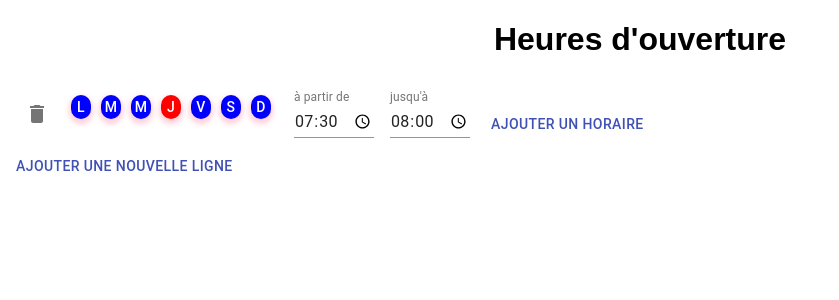
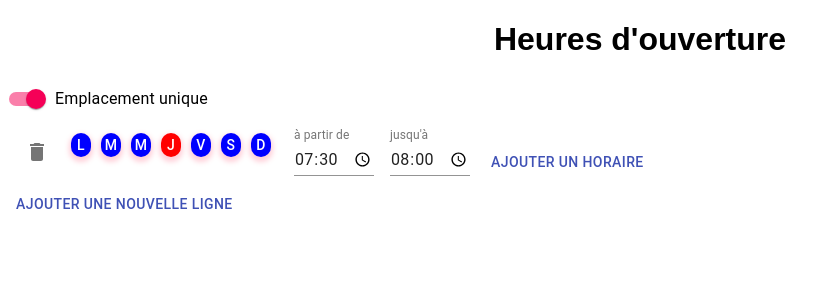
Before and after one commit to casdidier/react-business-day-picker, a React (Create React App) app: page / in a window 1280 px wide. Shown: the top 300 px of the page, without its empty margins (0-839 px from the left). Built offline with nearby package versions, Linux system fonts and the light colour scheme.

Commit message:
added switch button for places choices

```diff
--- a/src/Components/SchedulerContainer.js
+++ b/src/Components/SchedulerContainer.js
@@ -2,6 +2,8 @@ import React, { useState, useContext, useEffect } from "react";
 import { makeStyles } from "@material-ui/core/styles";
 import TimeContainer from "./TimeContainer";
 import Button from "@material-ui/core/Button";
+import FormControlLabel from "@material-ui/core/FormControlLabel";
+import Switch from "@material-ui/core/Switch";
 
 const useStyles = makeStyles((theme) => ({
   container: {
@@ -38,6 +40,7 @@ export default function SchedulerContainer() {
   const [timeContainerList, setTimeContainerList] = useState([WEEKDAYS]);
   const [availableDays, setAvailableDays] = useState(WEEKDAYS);
   const [timeFrames, setTimesFrames] = useState([]);
+  const [uniquePlace, setUniquePlace] = useState(true);
 
   const addTimeContainer = () => {
     const newTimeContainerList = [...timeContainerList, availableDays];
@@ -95,6 +98,16 @@ export default function SchedulerContainer() {
 
   return (
     <div className={classes.container}>
+      <FormControlLabel
+        control={
+          <Switch
+            checked={uniquePlace}
+            onChange={() => setUniquePlace(!uniquePlace)}
+            name="Unique Place"
+          />
+        }
+        label={uniquePlace ? "Emplacement unique" : "Plusieurs emplacements"}
+      />
       {timeContainerList.length > 0 &&
         timeContainerList.map((days, index) => {
           return (
```
